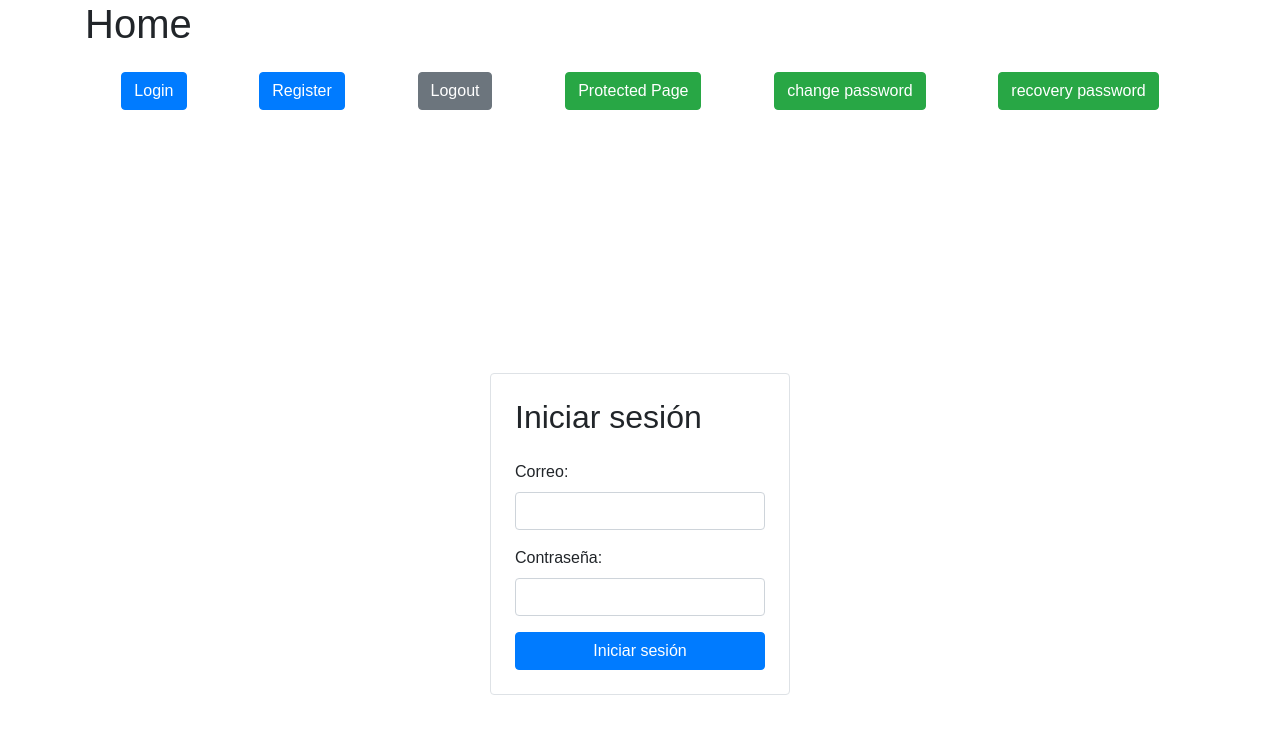
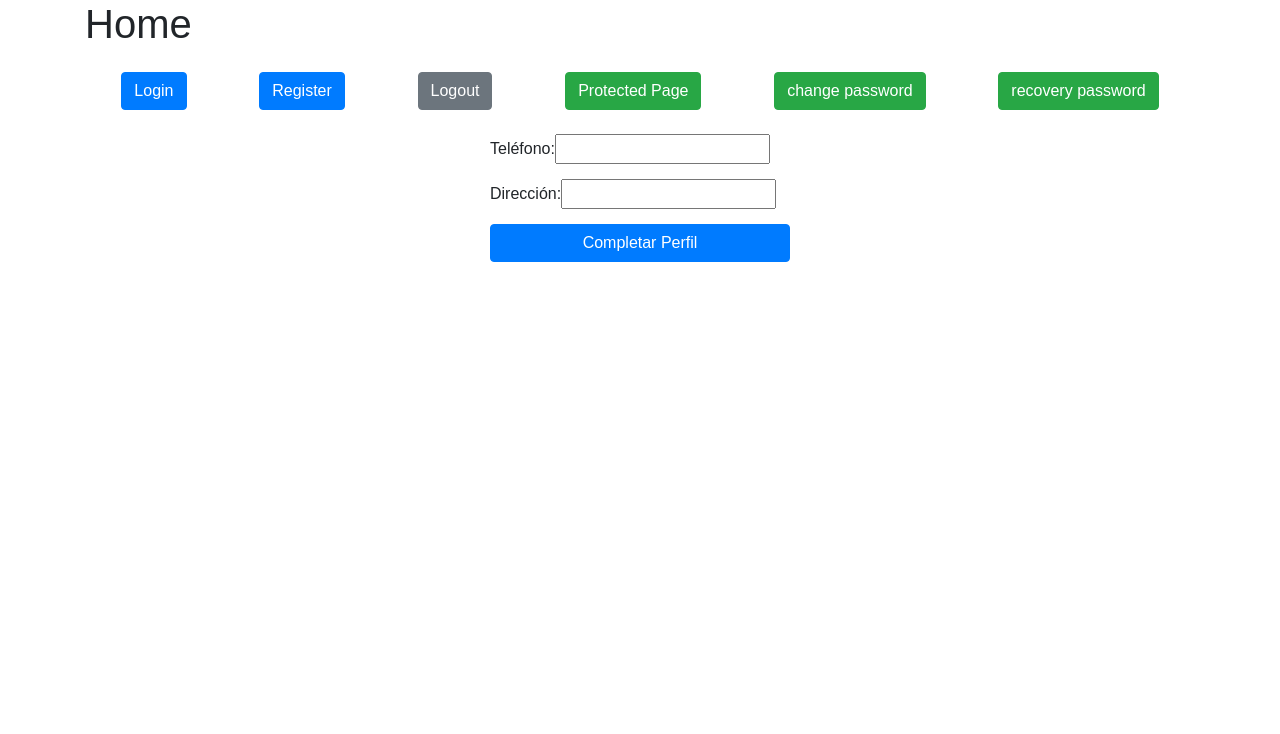
Before and after one commit to Koala-UN/simon-frontend, a React (Vite) app: page /auth/google/complete-profile in a window 1280 px wide. Before the commit this address led to /login. Shown: the top 734 px of the page. Built offline with nearby package versions, Linux system fonts and the light colour scheme; no server answers.

Commit message:
Added: Google Oauth login - register

```diff
--- a/package.json
+++ b/package.json
@@ -17,6 +17,7 @@
     "@types/react": "^18.3.18",
     "@types/react-dom": "^18.3.5",
     "@vitejs/plugin-react": "^4.3.4",
+    "dotenv": "^16.4.7",
     "globals": "^15.14.0",
     "vite": "^6.0.5"
   }
--- /dev/null
+++ b/src/components/CompleteProfile.jsx
@@ -0,0 +1,42 @@
+import React, { useState } from 'react';
+import { useNavigate } from 'react-router-dom';
+
+const CompleteProfile = () => {
+  const [telefono, setTelefono] = useState('');
+  const [direccion, setDireccion] = useState('');
+  const navigate = useNavigate();
+
+  const handleSubmit = async (e) => {
+    e.preventDefault();
+    try {
+      // Lógica para enviar los datos adicionales al backend
+      navigate('/protected');
+    } catch (error) {
+      console.error('Error al completar el perfil:', error);
+    }
+  };
+
+  return (
+    <form onSubmit={handleSubmit}>
+      <div>
+        <label>Teléfono:</label>
+        <input
+          type="text"
+          value={telefono}
+          onChange={(e) => setTelefono(e.target.value)}
+        />
+      </div>
+      <div>
+        <label>Dirección:</label>
+        <input
+          type="text"
+          value={direccion}
+          onChange={(e) => setDireccion(e.target.value)}
+        />
+      </div>
+      <button type="submit" className="btn btn-primary btn-block">Completar Perfil</button>
+    </form>
+  );
+};
+
+export default CompleteProfile;
--- /dev/null
+++ b/src/components/GoogleSuccess.jsx
@@ -0,0 +1,12 @@
+const GoogleSuccess = () => {
+
+    return (
+        <div className="container text-center mt-5">
+            <h1>Inicio de sesión exitoso</h1>
+            <p>Has iniciado sesión con Google correctamente. Redirigiendo a la página de inicio...</p>
+            <p>Si no eres redirigido automáticamente, haz clic <a href="/">aquí</a>.</p>
+        </div>
+    );
+};
+
+export default GoogleSuccess;
--- a/src/components/Login.jsx
+++ b/src/components/Login.jsx
@@ -15,6 +15,14 @@ const Login = () => {
       console.error('Error en el inicio de sesión:', error);
     }
   };
+const handleGoogleLogin = async () => {
+  try {
+    window.location.href = import.meta.env.VITE_BACKEND_GOOGLE_API_KEY;
+  } catch (error) {
+    console.error('Error en el inicio de sesión con Google:', error);
+  }
+};
+
 
 return (
     <div className="d-flex justify-content-center align-items-center vh-100">
@@ -39,6 +47,14 @@ return (
                 />
             </div>
             <button type="submit" className="btn btn-primary btn-block">Iniciar sesión</button>
+            <button
+          type="button"
+          className="btn btn-secondary btn-block mt-2"
+          style={{ backgroundColor: "red", fontWeight: "bold" }}
+          onClick={handleGoogleLogin}
+        >
+          Iniciar sesión con Google
+          </button>
         </form>
     </div>
 );
--- a/src/components/home.jsx
+++ b/src/components/home.jsx
@@ -6,7 +6,8 @@ import Logout from './Logout';
 import ProtectedPage from './ProtectedPage';
 import ChangePassword from './ChangePassword';
 import RecoveryPassword from './RecoveryPasssword';
-
+import GoogleSuccess from './GoogleSuccess';
+import CompleteProfile from './CompleteProfile';
 const Home = ({ auth }) => {
   return (
     <div className="container">
@@ -31,6 +32,9 @@ const Home = ({ auth }) => {
 
         <Route path="/rec-password/*" element={auth ? <RecoveryPassword /> : <Navigate to="/login" />} />
 
+        <Route path="/auth/google/callback" element={<GoogleSuccess  />}/>
+        <Route path="/auth/google/complete-profile" element={<CompleteProfile />} />
+
         <Route path="*" element={<Navigate to="/login" />} />
       </Routes>
     </div>
--- a/src/components/register.jsx
+++ b/src/components/register.jsx
@@ -42,6 +42,12 @@ const Register = () => {
   const handleGoogleRegister = () => {
     // Implement Google register logic here
     console.log("Register with Google clicked");
+
+    try {
+        window.location.href = import.meta.env.VITE_BACKEND_GOOGLE_API_KEY;
+      } catch (error) {
+        console.error('Error en el inicio de sesión con Google:', error);
+      }
   };
 
   return (
```
Also changed, not shown: 2 other files (tests, documents, lock files or other folders).
